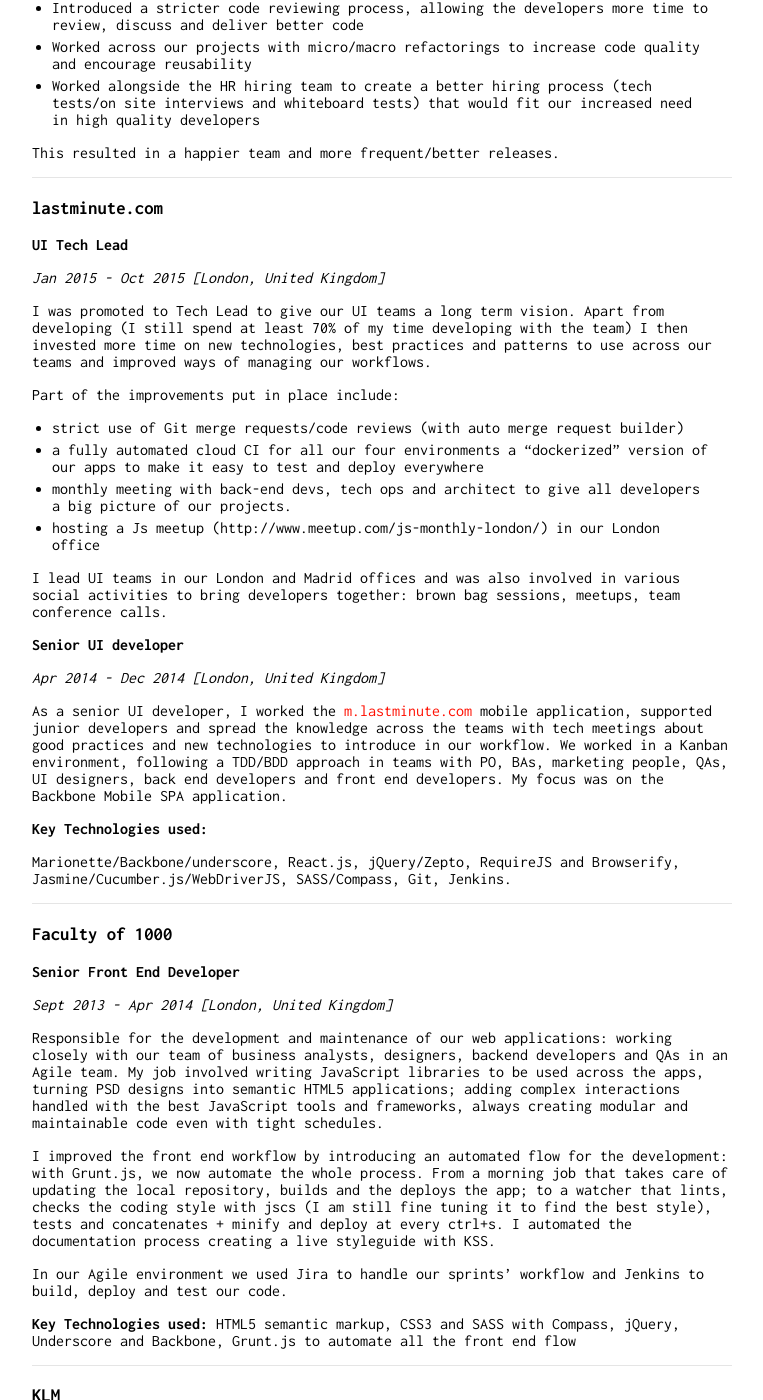
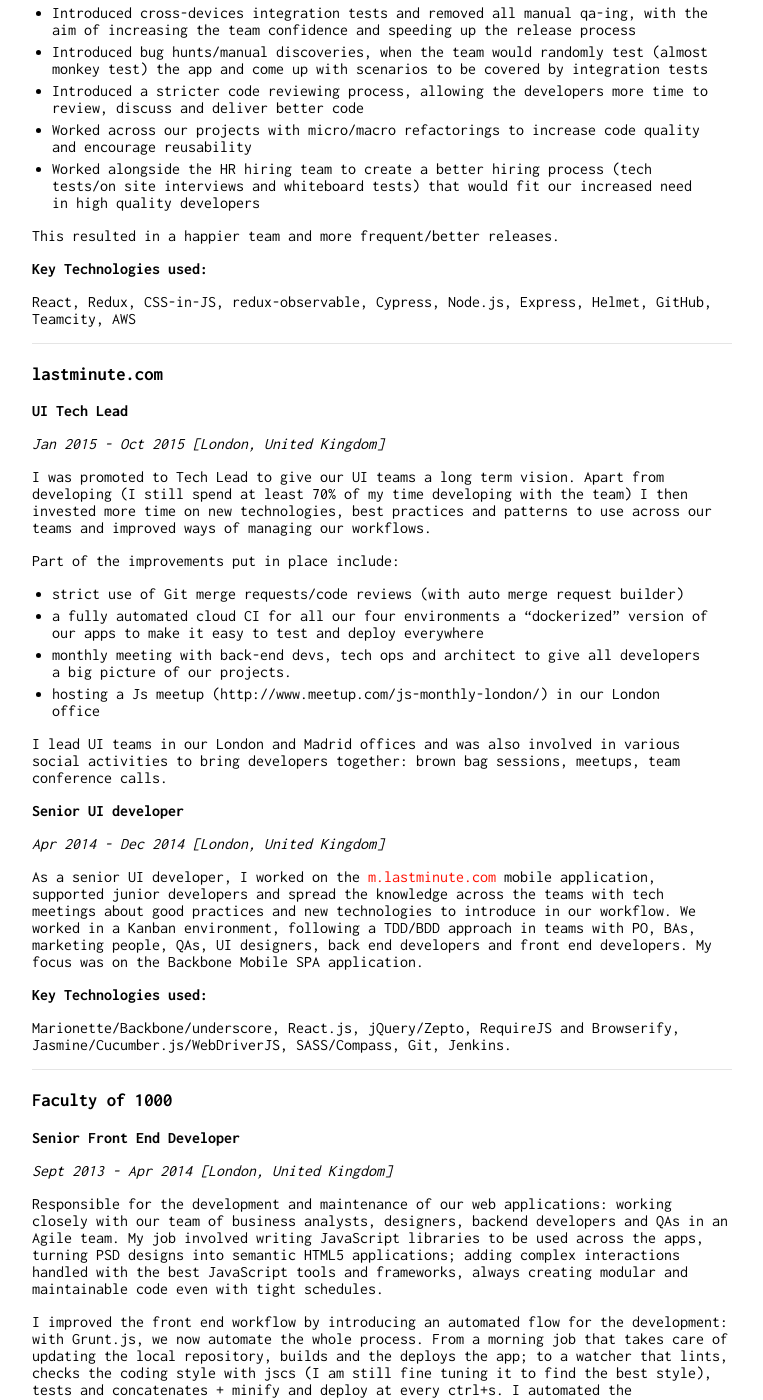
Before and after one commit to ricca509/ricca509.github.io, a Jekyll site: the page built from index.md, in a window 1280 px wide and 1400 px high, scrolled down 1848 px. Shown: the whole window, without its empty margins (258-1021 px from the left). Built offline with Jekyll 4.4.1, drawn with Linux system fonts in a browser that asks for light colours; our own code applies the rules of GitHub Pages for plain Markdown files; some of the changed text lies outside the part shown.

Commit message:
Adds key technologies used

```diff
--- a/index.md
+++ b/index.md
@@ -31,6 +31,10 @@ I ♥ what I do.
 **Lead Developer** (Consultant)
 
 _Jan 2019 - Present [London, United Kingdom]_
+
+**Key Technologies used:**
+
+React, Redux, SASS, Styled components, redux-saga, Cypress, Node.js, Express, GitLab, GitLab CI, AWS
 
 ---
 
@@ -77,6 +81,10 @@ As a senior developer, I joined the team to help shape a better agile process, h
 
 This resulted in a happier team and more frequent/better releases.
 
+**Key Technologies used:**
+
+React, Redux, CSS-in-JS, redux-observable, Cypress, Node.js, Express, Helmet, GitHub, Teamcity, AWS
+
 ---
 
 ### lastminute.com
@@ -100,7 +108,7 @@ I lead UI teams in our London and Madrid offices and was also involved in variou
 
 _Apr 2014 - Dec 2014 [London, United Kingdom]_
 
-As a senior UI developer, I worked the [m.lastminute.com](https://m.lastminute.com) mobile application, supported junior developers and spread the knowledge across the teams with tech meetings about good practices and new technologies to introduce in our workflow.
+As a senior UI developer, I worked on the [m.lastminute.com](https://m.lastminute.com) mobile application, supported junior developers and spread the knowledge across the teams with tech meetings about good practices and new technologies to introduce in our workflow.
 We worked in a Kanban environment, following a TDD/BDD approach in teams with PO, BAs, marketing people, QAs, UI designers, back end developers and front end developers. My focus was on the Backbone Mobile SPA application.
 
 **Key Technologies used:**
```
